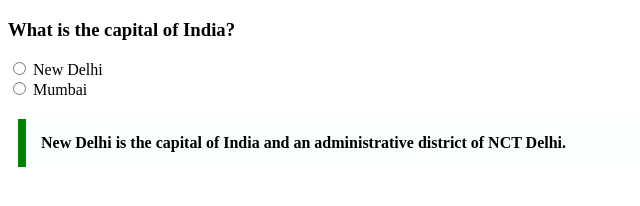
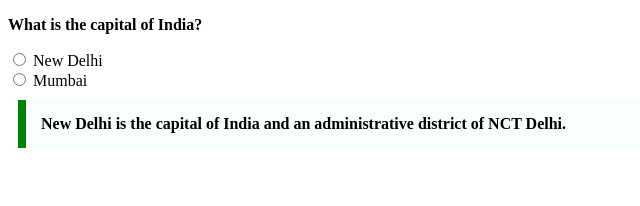
Before and after one commit to acciojob/trivia-Pratik-Dhole, a website: page main.html in a window 1280 px wide. Shown: the whole page, without its empty margins (0-640 px from the left). Drawn offline with Linux system fonts and the light colour scheme.

Commit message:
created a submission

```diff
--- a/main.html
+++ b/main.html
@@ -5,9 +5,7 @@
   <meta name="viewport" content="width=device-width, initial-scale=1.0">
   <title>Quiz Question</title>
   <style>
-    .question-container {
-      margin-bottom: 20px;
-    }
+
 
     blockquote {
       max-width: 600px;
@@ -22,7 +20,7 @@
 <body>
 
 <div class="question-container">
-  <h3>What is the capital of India?</h3>
+  <p><b>What is the capital of India?</b></p>
   <form>
     <label><input type="radio" name="capital" value="New Delhi"> New Delhi</label><br>
     <label><input type="radio" name="capital" value="Mumbai"> Mumbai</label><br>
```
